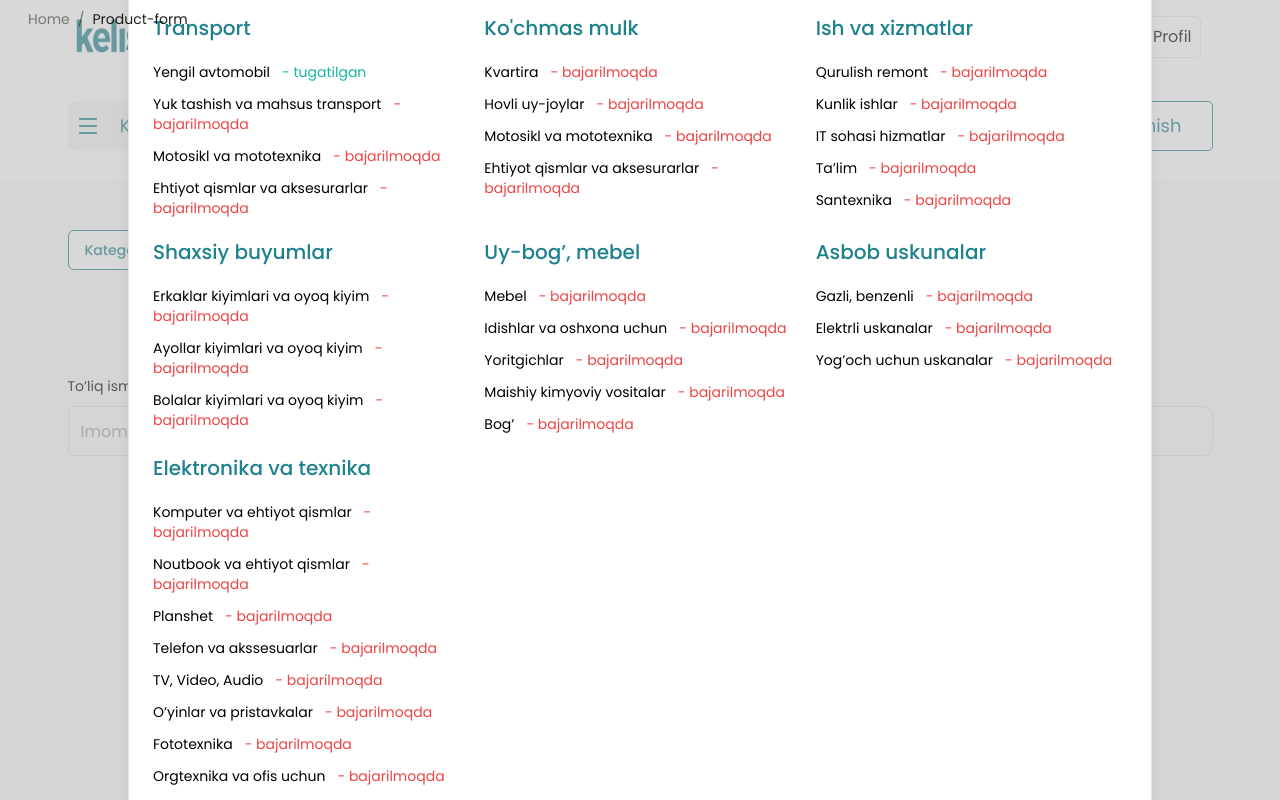
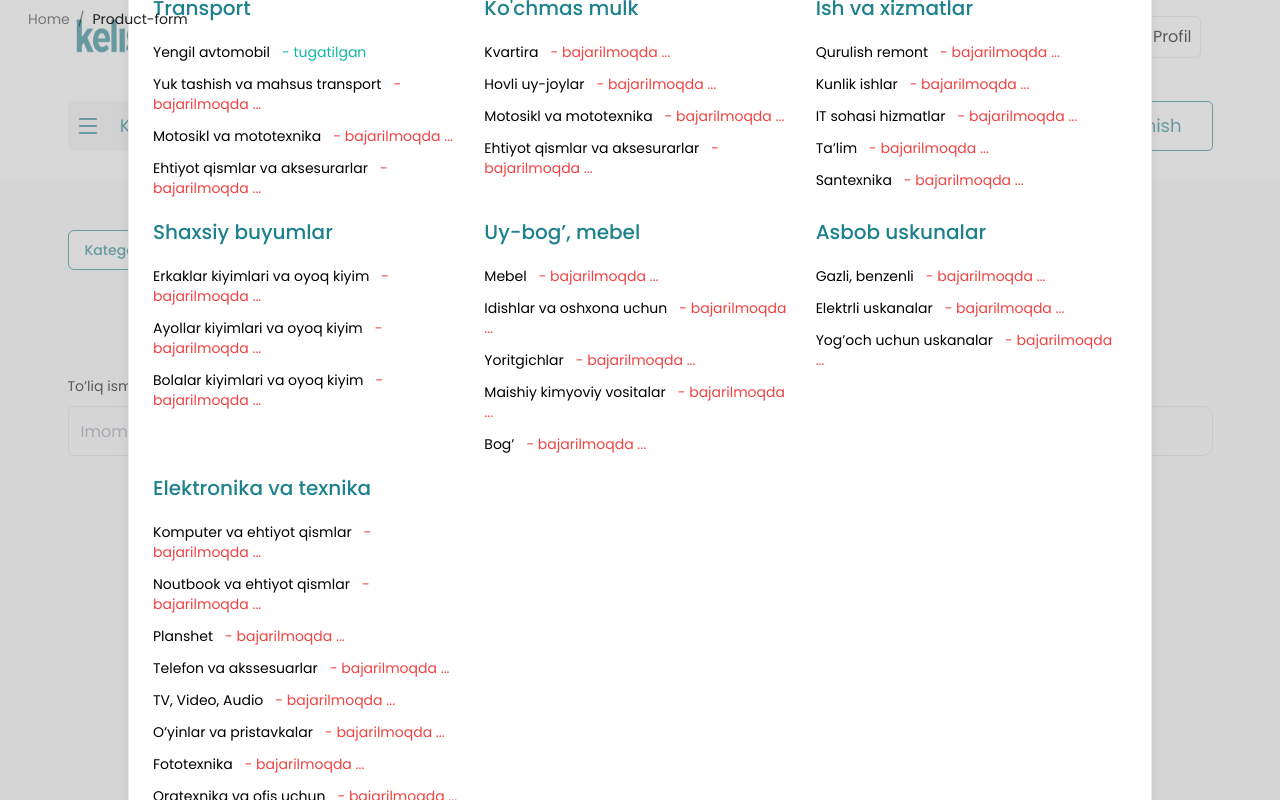
Before and after one commit to baxtiyorWeb/market, a React (Vite) app: page /product-form in a window 1280 px wide. Both pictures are taken after a click on the button "Kategoriyani tanlang". Shown: the top 800 px of the page. Built offline with nearby package versions, Linux system fonts and the light colour scheme.

Commit message:
kelishamiz updated ...

```diff
--- a/src/layout/addProductCategoryLayout.jsx
+++ b/src/layout/addProductCategoryLayout.jsx
@@ -62,7 +62,7 @@ export default function AddProductCategory() {
                             </span>
                           ) : (
                             <span className="ml-3 mr-1 cursor-auto text-red-500">
-                              - bajarilmoqda
+                              - bajarilmoqda ...
                             </span>
                           )}
                         </li>
```
